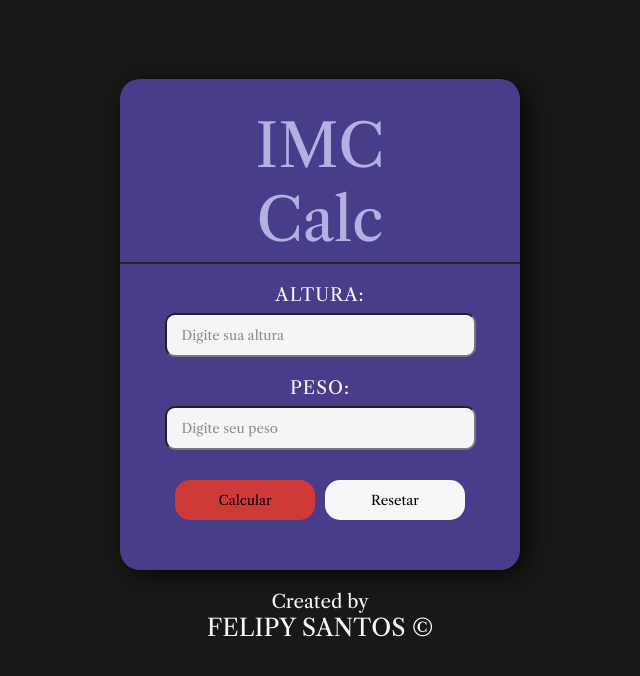
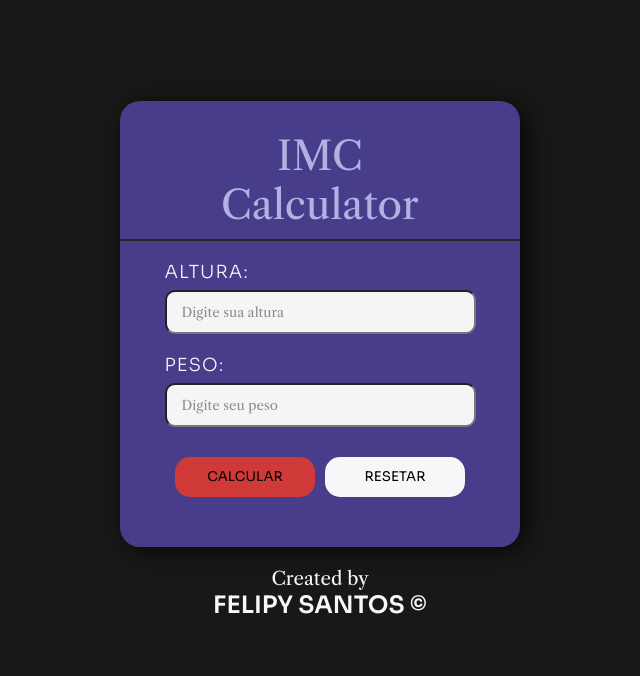
Before and after one commit to FeSantsss/calculadora-imc-react, a React (Vite) app in the folder project-imc/: page / in a window 1280 px wide. Shown: the top 676 px of the page, without its empty margins (320-960 px from the left). Built offline with nearby package versions, Linux system fonts and the light colour scheme.

Commit message:
fix styles

```diff
--- a/project-imc/index.html
+++ b/project-imc/index.html
@@ -7,7 +7,10 @@
     <link rel="preconnect" href="https://fonts.googleapis.com">
     <link rel="preconnect" href="https://fonts.gstatic.com" crossorigin>
     <link href="https://fonts.googleapis.com/css2?family=Libre+Caslon+Text:ital,wght@0,400;0,700;1,400&display=swap" rel="stylesheet">
-    </head>
+    <link rel="preconnect" href="https://fonts.googleapis.com">
+    <link rel="preconnect" href="https://fonts.gstatic.com" crossorigin>
+    <link href="https://fonts.googleapis.com/css2?family=Sora:wght@100..800&display=swap" rel="stylesheet">
+  </head>
   <body>
     <div id="root"></div>
     <script type="module" src="/src/main.jsx"></script>
--- a/project-imc/src/assets/Button.css
+++ b/project-imc/src/assets/Button.css
@@ -4,6 +4,8 @@ button {
   margin: 30px 5px 20px;
   border-radius: 15px;
   cursor: pointer;
+  font-family: "Sora", sans-serif;
+
 
   color: black;
   background-color: #f7f7f9;
--- a/project-imc/src/assets/Footer.css
+++ b/project-imc/src/assets/Footer.css
@@ -1,6 +1,8 @@
 h2{
   color: #f7f7f9;
   text-transform: uppercase;
+  font-family: "Sora", sans-serif;
+  font-weight: 600;
 }
 h3{
   color: #f7f7f9;
--- a/project-imc/src/assets/IMCalc.css
+++ b/project-imc/src/assets/IMCalc.css
@@ -12,10 +12,10 @@
 }
 
 h1{
-  font-size: 60px;
+  font-size: 40px;
   display: inline-block;
   border-bottom: 2px solid #252527;
-  padding: 0 90px 5px 90px;
+  padding: 0 90px 10px 90px;
   transition: 0.5s;
   color: #b1b1e3;
 }
@@ -41,4 +41,7 @@ label {
   color: #f5f5f7;
   letter-spacing: 1px;
   text-transform: uppercase;
+  font-family: "Sora", sans-serif;
+  font-weight: 300;
+  text-align: start;
 }
--- a/project-imc/src/components/Button.jsx
+++ b/project-imc/src/components/Button.jsx
@@ -1,7 +1,13 @@
 import '../assets/Button.css'
 
-const Button = ({ id, content }) => {
-  return <button className={id}>{content}</button>
+const Button = ({ id, content, action }) => {
+  const handleAction = (e) => {
+    if(action){
+      action(e);
+    }
+  }
+
+  return <button className={id} onClick={handleAction}>{content}</button>
 }
 
 export default Button
--- a/project-imc/src/components/IMCalc.jsx
+++ b/project-imc/src/components/IMCalc.jsx
@@ -1,36 +1,59 @@
-import { useState, useEffect } from 'react'
-import '../assets/IMCalc.css'
-import MyButton from './Button.jsx'
-import Footer from './Footer.jsx'
+import { useState, useEffect } from "react";
+import "../assets/IMCalc.css";
+import MyButton from "./Button.jsx";
+import Footer from "./Footer.jsx";
 
 const IMCalc = () => {
+  const [weight, setWeight] = useState("");
+  const [height, setHeight] = useState("");
+
+  const reset = (e) => {
+    e.preventDefault();
+    setHeight("");
+    setWeight("");
+  }
+
+  console.log(height)
+
   return (
     <>
       <section className="container">
-        <h1>IMC Calc</h1>
+        <h1>IMC Calculator</h1>
         <form>
           <div className="forms-inputs">
             <div className="form-control">
-              <label htmlFor="heigth">Altura:</label>
-              <input type="number" name="heigth" id="heigth" placeholder='Digite sua altura'/>
+              <label htmlFor="height">Altura:</label>
+              <input
+                type="number"
+                name="height"
+                value={height}
+                id="height"
+                placeholder="Digite sua altura"
+                onChange={(e) => setHeight(e.target.value)}
+              />
             </div>
             <div className="form-control">
               <label htmlFor="weight">Peso:</label>
-              <input type="number" name="weight" id="weight" placeholder='Digite seu peso'/>
+              <input
+                type="number"
+                name="weight"
+                value={weight}
+                id="weight"
+                placeholder="Digite seu peso"
+                onChange={(e) => setWeight(e.target.value)}
+              />
             </div>
           </div>
           <div className="form-controls">
-            <MyButton id="calc-btn" content="Calcular"/>
-            <MyButton id="clear-btn" content="Resetar"/>
+            <MyButton id="calc-btn" content="CALCULAR"/>
+            <MyButton id="clear-btn" content="RESETAR" action={reset}/>
           </div>
-
         </form>
       </section>
 
-      <Footer/>
+      <Footer />
+    </>
+  );
+};
 
-    </>
-  )
-}
-
-export default IMCalc
+export default IMCalc;
```
